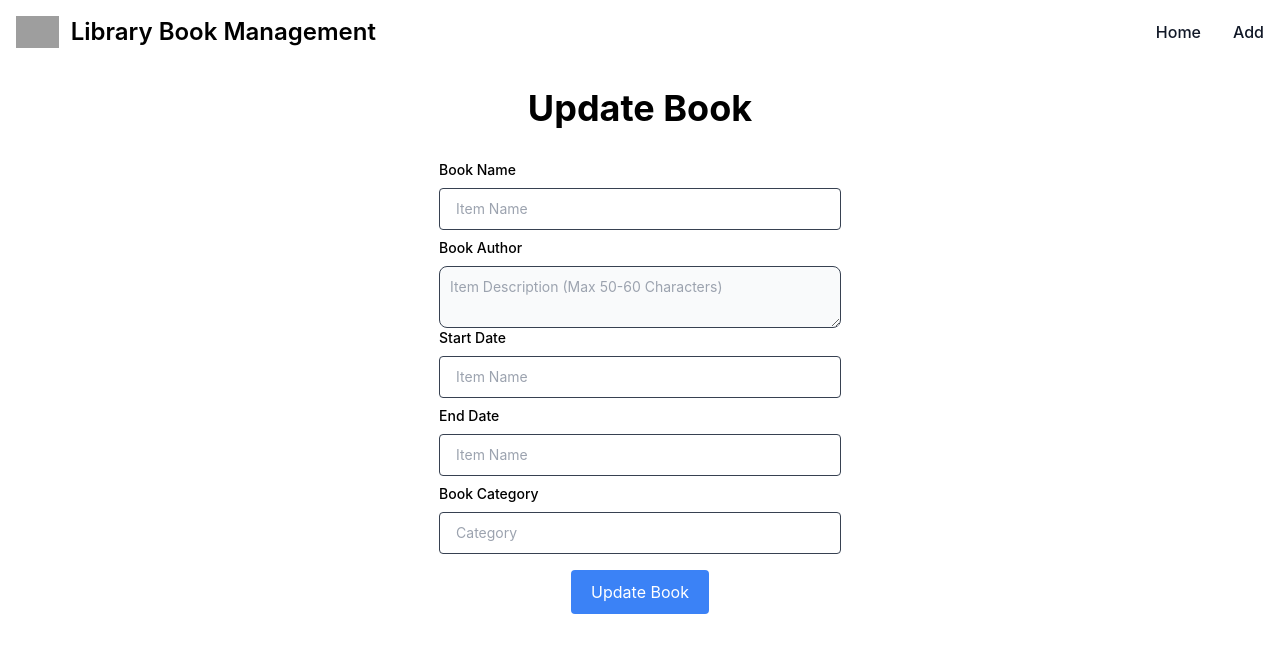
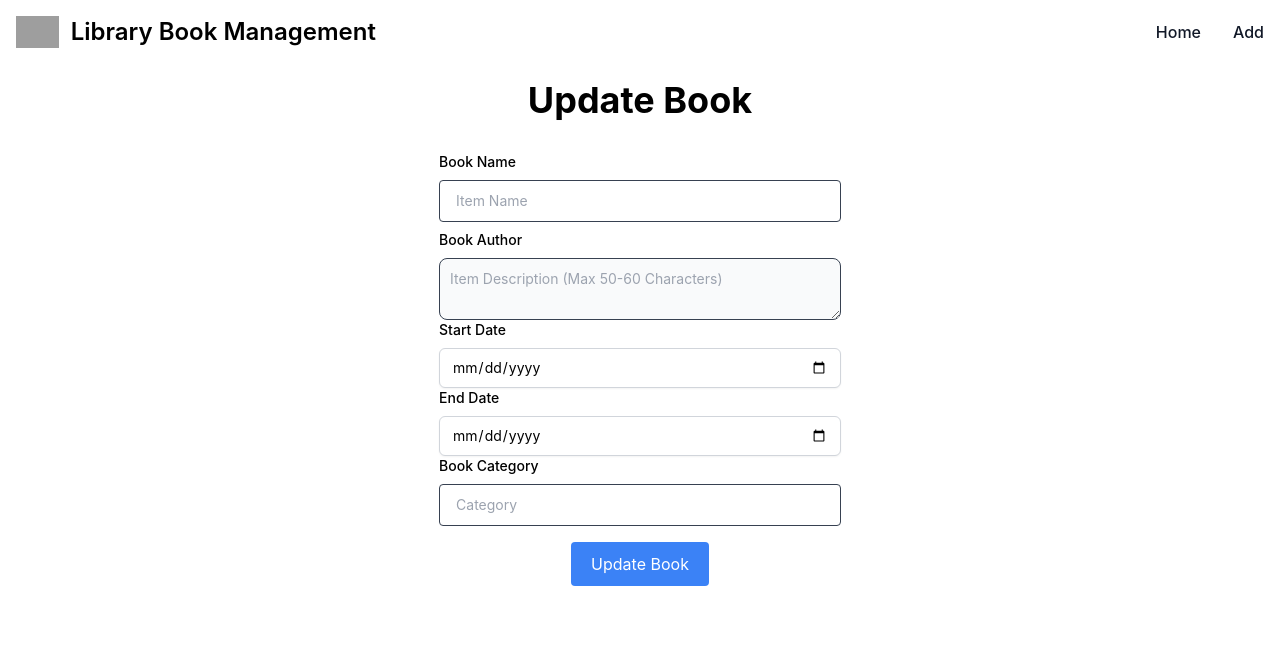
Before and after one commit to Nirmal-j13/mern-crud-vercel, a React (Create React App) app in the folder mern/: page /Edititemform/1 in a window 1280 px wide. Shown: the top 652 px of the page. Built offline with nearby package versions, Linux system fonts and the light colour scheme; no server answers; grey boxes are pictures that could not be loaded.

Commit message:
Changed Date

```diff
--- a/mern/package.json
+++ b/mern/package.json
@@ -4,6 +4,7 @@
   "private": true,
   "dependencies": {
     "@material-tailwind/react": "^2.0.8",
+    "@syncfusion/ej2-react-calendars": "^22.2.12",
     "@testing-library/jest-dom": "^5.17.0",
     "@testing-library/react": "^13.4.0",
     "@testing-library/user-event": "^13.5.0",
@@ -13,6 +14,7 @@
     "react": "^18.2.0",
     "react-content-loader": "^6.2.1",
     "react-custom-alert": "^1.0.4",
+    "react-date-picker": "^10.5.0",
     "react-datepicker": "^4.16.0",
     "react-dom": "^18.2.0",
     "react-hot-toast": "^2.4.1",
--- a/mern/src/App.css
+++ b/mern/src/App.css
@@ -36,3 +36,8 @@
     transform: rotate(360deg);
   }
 }
+@import "../node_modules/@syncfusion/ej2-base/styles/material.css";
+@import "../node_modules/@syncfusion/ej2-buttons/styles/material.css";
+@import "../node_modules/@syncfusion/ej2-inputs/styles/material.css";
+@import "../node_modules/@syncfusion/ej2-popups/styles/material.css";
+@import "../node_modules/@syncfusion/ej2-react-calendars/styles/material.css";
--- a/mern/src/Components/Additemform.js
+++ b/mern/src/Components/Additemform.js
@@ -1,14 +1,15 @@
 
 import React, { useState } from "react";
 import { ToastContainer, toast } from "react-toastify";
-import DatePicker from "react-datepicker";
+import DatePicker from "react-date-picker";
 import 'react-toastify/dist/ReactToastify.css';
+import '../App.css';
 export default function Additemform()
 {
        const [bookname, setbookname] = useState("");
        const [bookauth, setbookauth] = useState("");
-       const [bookstart, setbookstart] = useState("");
-       const [bookend, setbookend] = useState("");
+       const [bookstart, setbookstart] = useState(new Date());
+       const [bookend, setbookend] = useState(new Date());
        const [bookctg, setbookctg] = useState("");
        const Handlename=(event)=>
        {
@@ -145,22 +146,20 @@ export default function Additemform()
               required/>
   <label for="first_name" class="block mb-2 text-left text-sm font-medium text-black-900 light:text-white">Start Date</label>
   <input
-               type="text" placeholder="Start Date"
-               class="text-sm text-gray-base w-full
-                      mr-3 py-5 px-4 h-2 border
-                      border-gray-700 rounded mb-2"
+                    name="date"
                     value={bookstart}
                     onChange={Handlestart}
-              required/>
+                    type="date"
+                    className="block w-full appearance-none rounded-md border border-gray-300 px-3 py-2 placeholder-gray-400 shadow-sm focus:border-indigo-500 focus:outline-none focus:ring-indigo-500 sm:text-sm"
+                  />
    <label for="first_name" class="block mb-2 text-left text-sm font-medium text-black-900 light:text-white">End Date</label>
    <input
-               type="text" placeholder="End Date"
-               class="text-sm text-gray-base w-full
-                      mr-3 py-5 px-4 h-2 border
-                      border-gray-700 rounded mb-2"
+                    name="date"
                     value={bookend}
                     onChange={Handleend}
-              required/>
+                    type="date"
+                    className="block w-full appearance-none rounded-md border border-gray-300 px-3 py-2 placeholder-gray-400 shadow-sm focus:border-indigo-500 focus:outline-none focus:ring-indigo-500 sm:text-sm"
+                  />
    <label for="first_name" class="block mb-2 text-left text-sm font-medium text-black-900 light:text-white">Book Category</label>
          <input
                type="text" placeholder="Book Category"
--- a/mern/src/Components/Edititemform.js
+++ b/mern/src/Components/Edititemform.js
@@ -5,8 +5,8 @@ export default function Edititemform()
 {
    const [bookname, setbookname] = useState("");
    const [bookauth, setbookauth] = useState("");
-   const [bookstart, setbookstart] = useState("");
-   const [bookend, setbookend] = useState("");
+   const [bookstart, setbookstart] = useState(new Date());
+   const [bookend, setbookend] = useState(new Date());
    const [bookctg, setbookctg] = useState("");
     const {id}=useParams();
     console.log(id);
@@ -101,7 +101,7 @@ export default function Edititemform()
        }
     return(
         <div class="... flex items-center justify-center">
-        <form class="mt-6">
+        <form class="mt-4">
         <h1 class="text-4xl font-bold
             bg-gradient-to-g bg-clip-text
             from-green-500 via--500 to-indigo-500
@@ -127,22 +127,20 @@ export default function Edititemform()
               required/>
       <label for="first_name" class="block mb-2 text-left text-sm font-medium text-black-900 light:text-white">Start Date</label>
       <input
-               type="text" placeholder="Item Name"
-               class="text-sm text-gray-base w-full
-                      mr-3 py-5 px-4 h-2 border
-                      border-gray-700 rounded mb-2"
+                    name="date"
                     value={bookstart}
                     onChange={(e)=>setbookstart(e.target.value)}
-              required/>
+                    type="date"
+                    className="block w-full appearance-none rounded-md border border-gray-300 px-3 py-2 placeholder-gray-400 shadow-sm focus:border-indigo-500 focus:outline-none focus:ring-indigo-500 sm:text-sm"
+                  />
    <label for="first_name" class="block mb-2 text-left text-sm font-medium text-black-900 light:text-white">End Date</label>
    <input
-               type="text" placeholder="Item Name"
-               class="text-sm text-gray-base w-full
-                      mr-3 py-5 px-4 h-2 border
-                      border-gray-700 rounded mb-2"
+                    name="date"
                     value={bookend}
                     onChange={(e)=>setbookend(e.target.value)}
-              required/>
+                    type="date"
+                    className="block w-full appearance-none rounded-md border border-gray-300 px-3 py-2 placeholder-gray-400 shadow-sm focus:border-indigo-500 focus:outline-none focus:ring-indigo-500 sm:text-sm"
+                  />
    <label for="first_name" class="block mb-2 text-left text-sm font-medium text-black-900 light:text-white">Book Category</label>
          <input
                type="text" placeholder="Category"
```
Also changed, not shown: 1 other file (tests, documents, lock files or other folders). Lines whose indentation alone changed are shown as unchanged.
